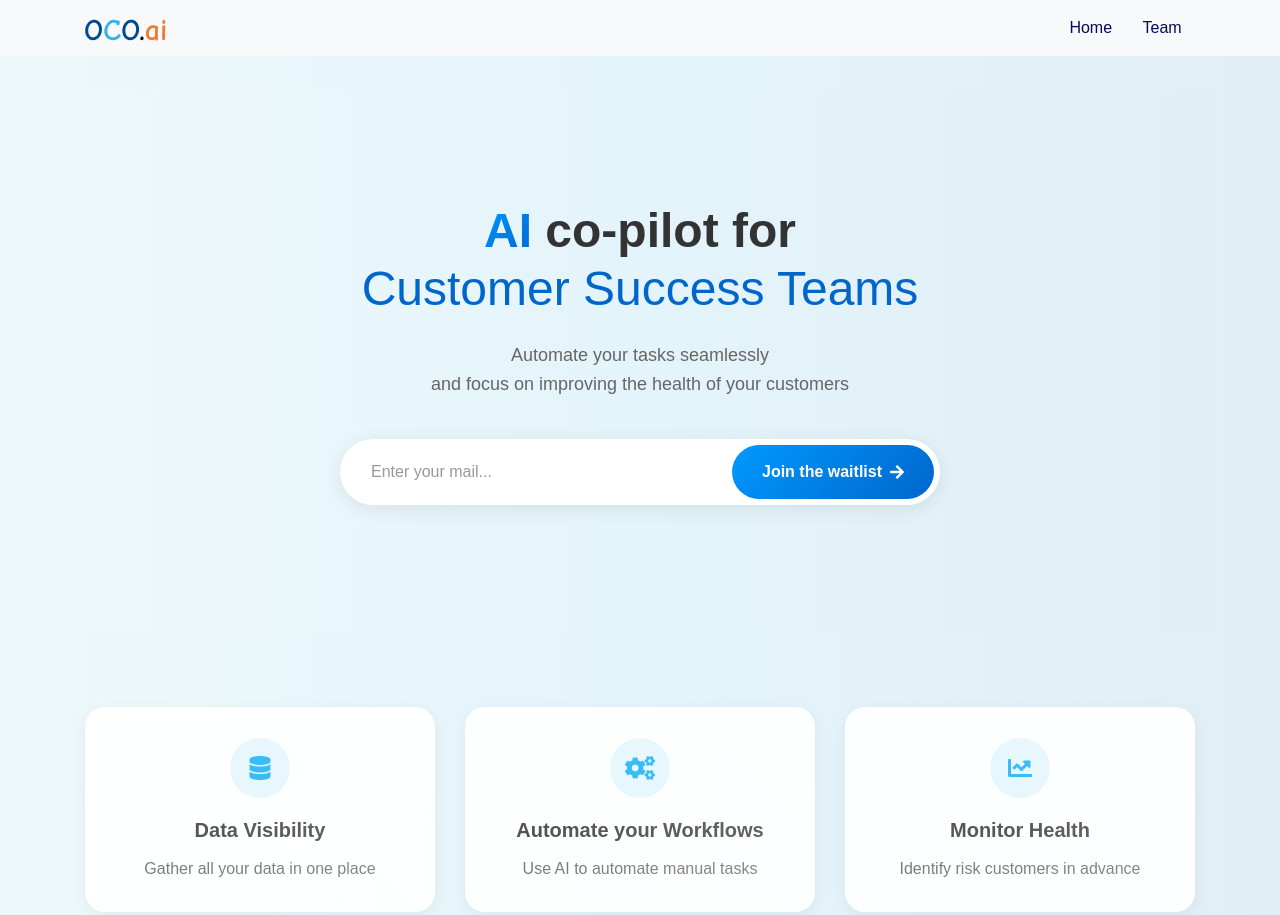
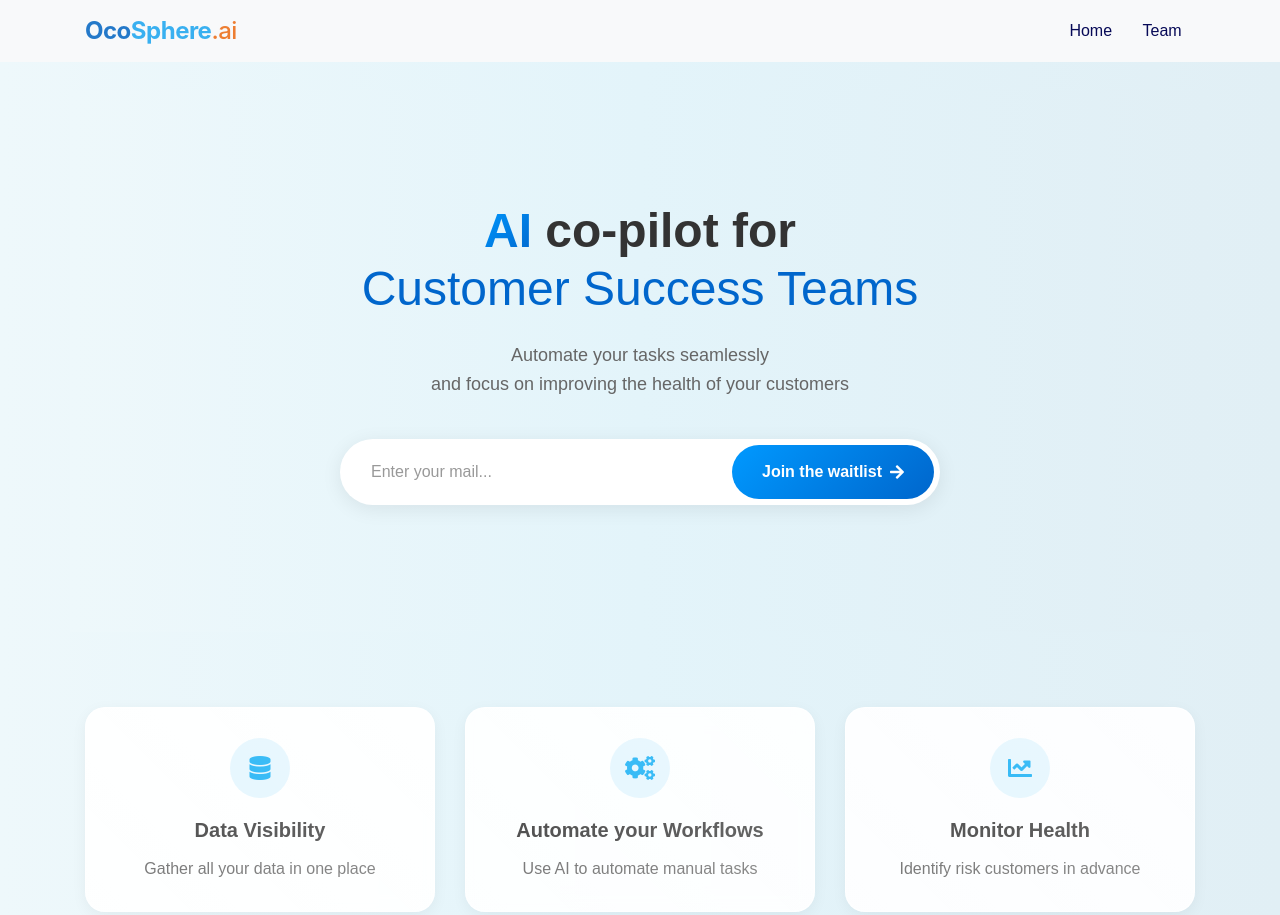
Before and after one commit to dedeepyasai/oco-backend, a website: page index.html in a window 1280 px wide. Shown: the top 915 px of the page. Drawn offline with nearby package versions, Linux system fonts and the light colour scheme.

Commit message:
logo change

```diff
--- a/index.html
+++ b/index.html
@@ -4,7 +4,7 @@
 <head>
     <meta charset="UTF-8">
     <meta name="viewport" content="width=device-width, initial-scale=1.0">
-    <title>OCO.AI</title>
+    <title>OCOSPHERE.AI</title>
     <!-- Adding Stylesheets -->
     <link rel="icon" type="image/svg+xml" href="./assets/favicon.PNG">
     <link rel="stylesheet" href="https://cdnjs.cloudflare.com/ajax/libs/font-awesome/5.7.1/css/all.min.css">
@@ -394,6 +394,29 @@
 .image-wrapper:hover {
     transform: translateY(-5px);
 }
+.logo {
+    font-family: -apple-system, BlinkMacSystemFont, 'Segoe UI', Roboto, sans-serif;
+    font-size: 24px;
+    font-weight: 700;
+    letter-spacing: -0.5px;
+}
+
+.logo-text {
+    color: #2479c9;
+}
+
+.logo-highlight {
+    background: #39b0f0;
+    -webkit-background-clip: text;
+    -webkit-text-fill-color: transparent;
+    background-clip: text;
+    color: transparent;
+}
+
+.logo-domain {
+    color: #ED7D31;
+    font-weight: 500;
+}
     </style>
 </head>
 
@@ -417,7 +440,9 @@ function getApiUrl() {
                     <nav class="navbar navbar-expand-lg navbar-light bg-light main-menu fixed-top ">
                         <div class="container">
                             <a href="index.html" class="navbar-brand">
-                                <img src="./assets/OCO.ai.png" alt=" OCO.AI">
+                                <div class="logo">
+                                    <span class="logo-text">Oco<span class="logo-highlight">Sphere</span><span class="logo-domain">.ai</span></span>
+                                </div>
                             </a>
                             <button class="navbar-toggler" data-toggle="collapse" data-target="#beeToggler">
                                 <span class="navbar-toggler-icon"></span>
@@ -625,7 +650,7 @@ function getApiUrl() {
                 <div class="col-md-12">
                     <div class="copyright-text">
                         <p>
-                            Copyright © 2024 OCO.AI , All Rights Reserved.
+                            Copyright © 2024 OcoSphere.ai, All Rights Reserved.
                         </p>
                     </div>
                 </div>
```
Also changed, not shown: team.html (+29 -3 lines), waitlist.html (+28 -2 lines).
